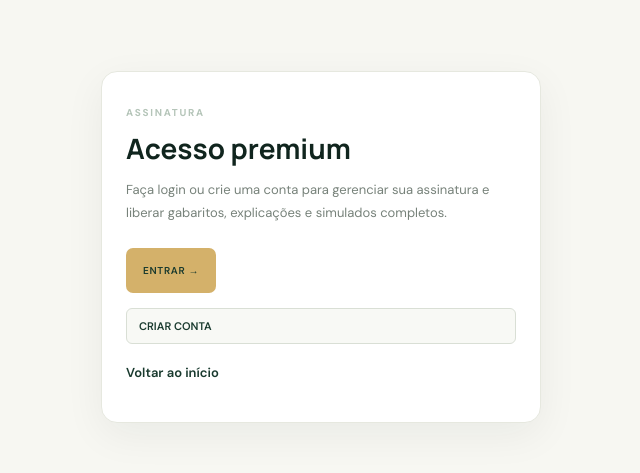
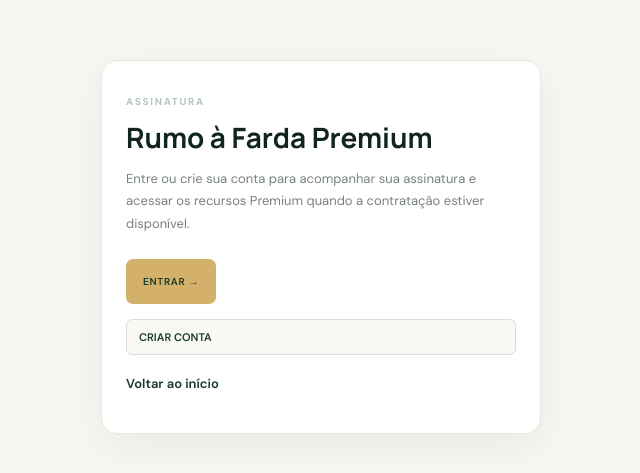
Before and after one commit to LeoCercilier/rumo-a-farda-pmerj, a Next.js app: page /assinatura in a window 1280 px wide. Shown: the part 153-626 px from the top of the page, without its empty margins (319-959 px from the left). Built offline with nearby package versions, Linux system fonts and the light colour scheme; no server answers.

Commit message:
Update text and headings in assinatura page

```diff
--- a/app/assinatura/page.tsx
+++ b/app/assinatura/page.tsx
@@ -1,3 +1,4 @@
+
 "use client";
 
 import Link from "next/link";
@@ -17,7 +18,7 @@ function AssinaturaContent() {
   useEffect(() => {
     if (retorno === "ok") {
       setNotice(
-        "Retorno do checkout recebido. A liberação do acesso depende da confirmação do pagamento pelo Mercado Pago — isso pode levar alguns instantes. Atualize o status abaixo."
+        "Retorno do checkout recebido. A liberação do acesso depende da confirmação do pagamento pelo Mercado Pago. Atualize o status abaixo."
       );
       void refreshSubscription();
     }
@@ -26,6 +27,7 @@ function AssinaturaContent() {
   async function startCheckout() {
     setCheckoutError(null);
     setCheckoutLoading(true);
+
     try {
       const res = await fetch("/api/subscription/checkout", {
         method: "POST",
@@ -33,11 +35,12 @@ function AssinaturaContent() {
         credentials: "include",
         body: JSON.stringify({}),
       });
+
       const data = await res.json();
 
       if (!res.ok) {
         setCheckoutError(
-          data.message || "Não foi possível iniciar o checkout."
+          data.message || "Não foi possível iniciar a assinatura."
         );
         return;
       }
@@ -70,16 +73,15 @@ function AssinaturaContent() {
       <main className="auth-page">
         <section className="auth-card">
           <span className="eyebrow">ASSINATURA</span>
-          <h1>Acesso premium</h1>
+          <h1>Rumo à Farda Premium</h1>
           <p className="page-intro">
-            Faça login ou crie uma conta para gerenciar sua assinatura e liberar
-            gabaritos, explicações e simulados completos.
+            Entre ou crie sua conta para acompanhar sua assinatura e acessar os
+            recursos Premium quando a contratação estiver disponível.
           </p>
           <p className="auth-links">
             <Link href="/login" className="primary-button">
               ENTRAR →
-            </Link>
-            {" "}
+            </Link>{" "}
             <Link href="/cadastro" className="secondary-button">
               CRIAR CONTA
             </Link>
@@ -99,7 +101,7 @@ function AssinaturaContent() {
     <main className="auth-page">
       <section className="auth-card">
         <span className="eyebrow">SUA CONTA</span>
-        <h1>Assinatura</h1>
+        <h1>Rumo à Farda Premium</h1>
         <p className="page-intro">
           Logado como <strong>{user.email}</strong>
         </p>
@@ -107,21 +109,41 @@ function AssinaturaContent() {
         {notice && <p className="auth-success">{notice}</p>}
 
         <article className="feature-card" style={{ marginTop: "1rem" }}>
-          <h2>Status atual</h2>
+          <h2>Plano mensal</h2>
+          <p>
+            <strong>R$ 19,90 por mês</strong>
+          </p>
+          <p>
+            Cobrança recorrente mensal, com duração indeterminada, conforme as
+            condições apresentadas pelo Mercado Pago antes da confirmação da
+            contratação.
+          </p>
+          <p>
+            A assinatura ainda está em fase de configuração e validação. A
+            contratação ficará disponível após a conclusão dos testes e a
+            autorização para habilitar as cobranças.
+          </p>
+        </article>
+
+        <article className="feature-card" style={{ marginTop: "1rem" }}>
+          <h2>Status da assinatura</h2>
           <p>
             <strong>Estado:</strong> {status}
           </p>
           <p>
-            <strong>Acesso premium:</strong>{" "}
+            <strong>Acesso Premium:</strong>{" "}
             {hasAccess ? "Liberado" : "Bloqueado"}
           </p>
+
           {subscription?.currentPeriodEnd && (
             <p>
               <strong>Válido até:</strong>{" "}
               {new Date(subscription.currentPeriodEnd).toLocaleString("pt-BR")}
             </p>
           )}
+
           {subscription?.message && <p>{subscription.message}</p>}
+
           <button
             className="secondary-button"
             type="button"
@@ -133,21 +155,28 @@ function AssinaturaContent() {
 
         {!hasAccess && (
           <article className="feature-card" style={{ marginTop: "1rem" }}>
-            <h2>Assinar</h2>
+            <h2>Contratação</h2>
             <p>
-              O valor, a frequência e o plano comercial serão confirmados antes
-              da cobrança real. O checkout é processado pelo Mercado Pago; o
-              acesso só é liberado após confirmação do pagamento (webhook), não
-              apenas pelo retorno nesta página.
+              O acesso Premium só será liberado após a confirmação da assinatura
+              pelo servidor. O retorno do checkout, por si só, não comprova
+              pagamento.
             </p>
-            {checkoutError && <p className="auth-error">{checkoutError}</p>}
+
+            {checkoutError && (
+              <p className="auth-error" role="alert">
+                {checkoutError}
+              </p>
+            )}
+
             <button
               className="primary-button"
               type="button"
               disabled={checkoutLoading}
               onClick={() => void startCheckout()}
             >
-              {checkoutLoading ? "Abrindo checkout..." : "IR PARA O CHECKOUT →"}
+              {checkoutLoading
+                ? "VERIFICANDO DISPONIBILIDADE..."
+                : "VERIFICAR DISPONIBILIDADE"}
             </button>
           </article>
         )}
```
